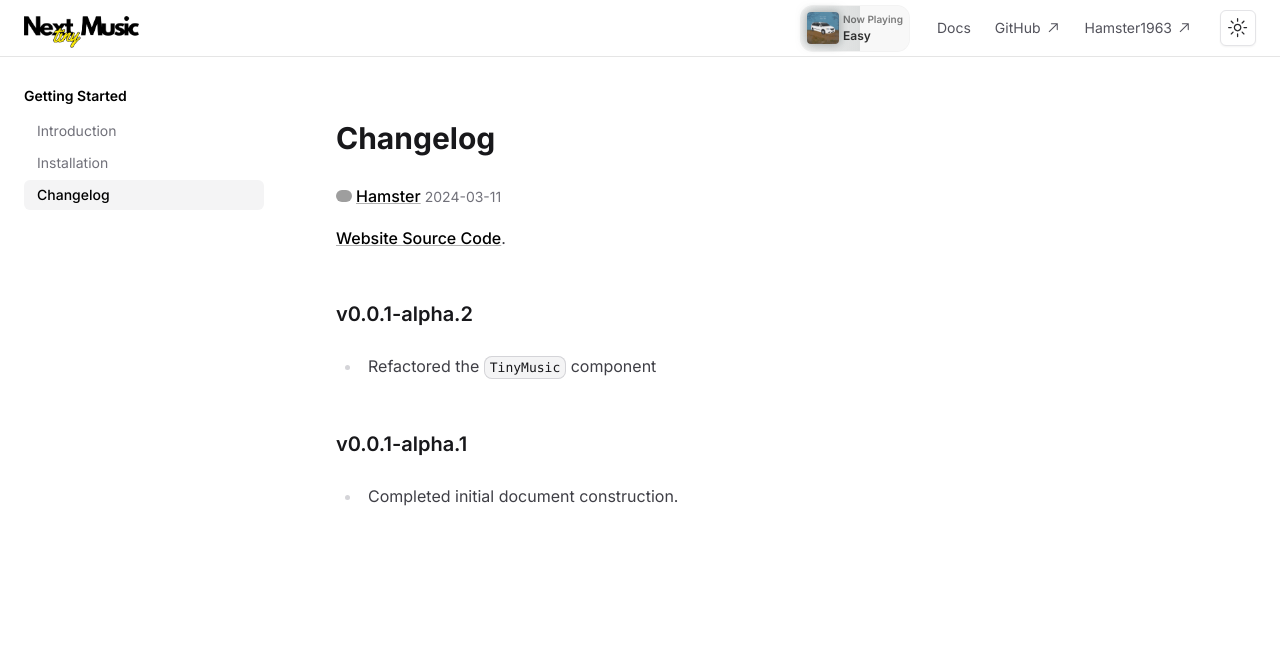
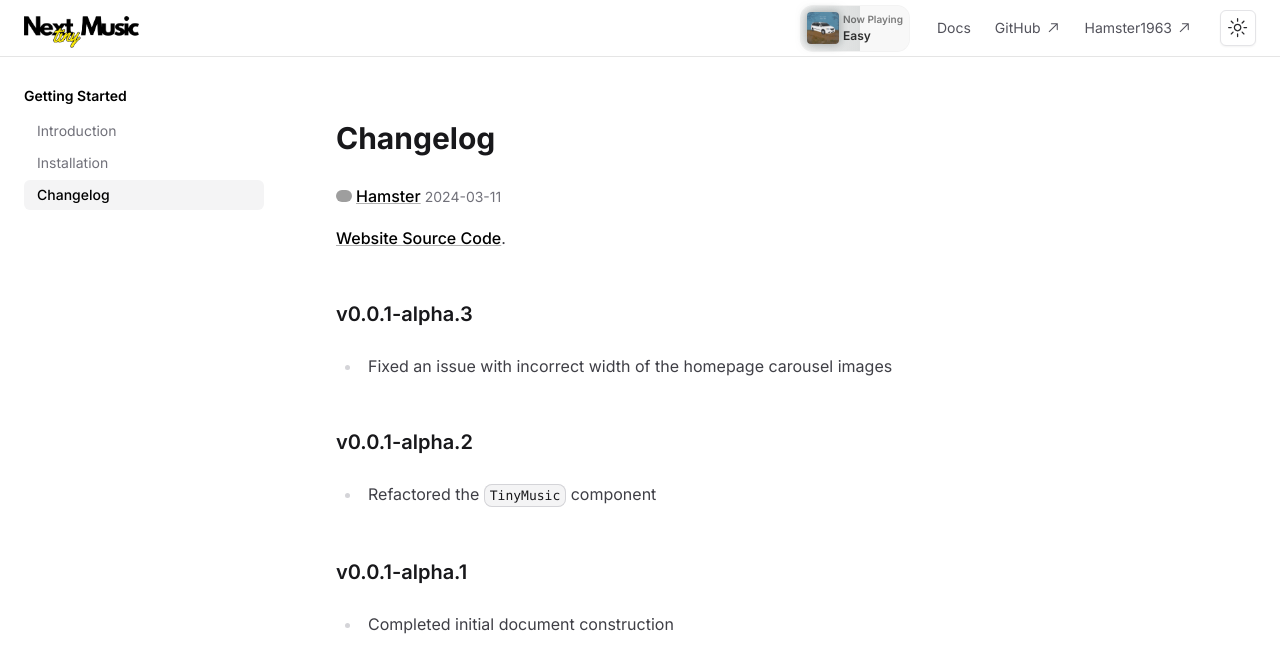
Before and after one commit to hamster1963/Next-Tiny-Music, a Next.js app: page /docs/changelog in a window 1280 px wide. Shown: the top 672 px of the page. Built offline with nearby package versions, Linux system fonts and the light colour scheme; grey boxes are pictures that could not be loaded.

Commit message:
fix: Adjust width of homepage carousel images for correct display.

```diff
--- a/src/app/SectionBgStack.tsx
+++ b/src/app/SectionBgStack.tsx
@@ -122,7 +122,7 @@
 
   return (
     <div className="relative h-72 w-full overflow-hidden px-6 pb-5 lg:px-12 flex flex-col items-center ">
-      <div className="relative  h-full w-full max-w-2xl">
+      <div className="relative  h-full w-[640px]">
         <div className="absolute bottom-0  dark:hidden translate-y-full w-full">
           {bgList.map((item, index) => (
               <motion.div
--- a/src/app/docs/changelog/page.mdx
+++ b/src/app/docs/changelog/page.mdx
@@ -8,10 +8,14 @@
 
 [Website Source Code](https://github.com/hamster1963/Next-Tiny-Music).
 
+## v0.0.1-alpha.3
+
+- Fixed an issue with incorrect width of the homepage carousel images
+
 ## v0.0.1-alpha.2
 
 - Refactored the `TinyMusic` component
 
 ## v0.0.1-alpha.1
 
-- Completed initial document construction.
+- Completed initial document construction
```
